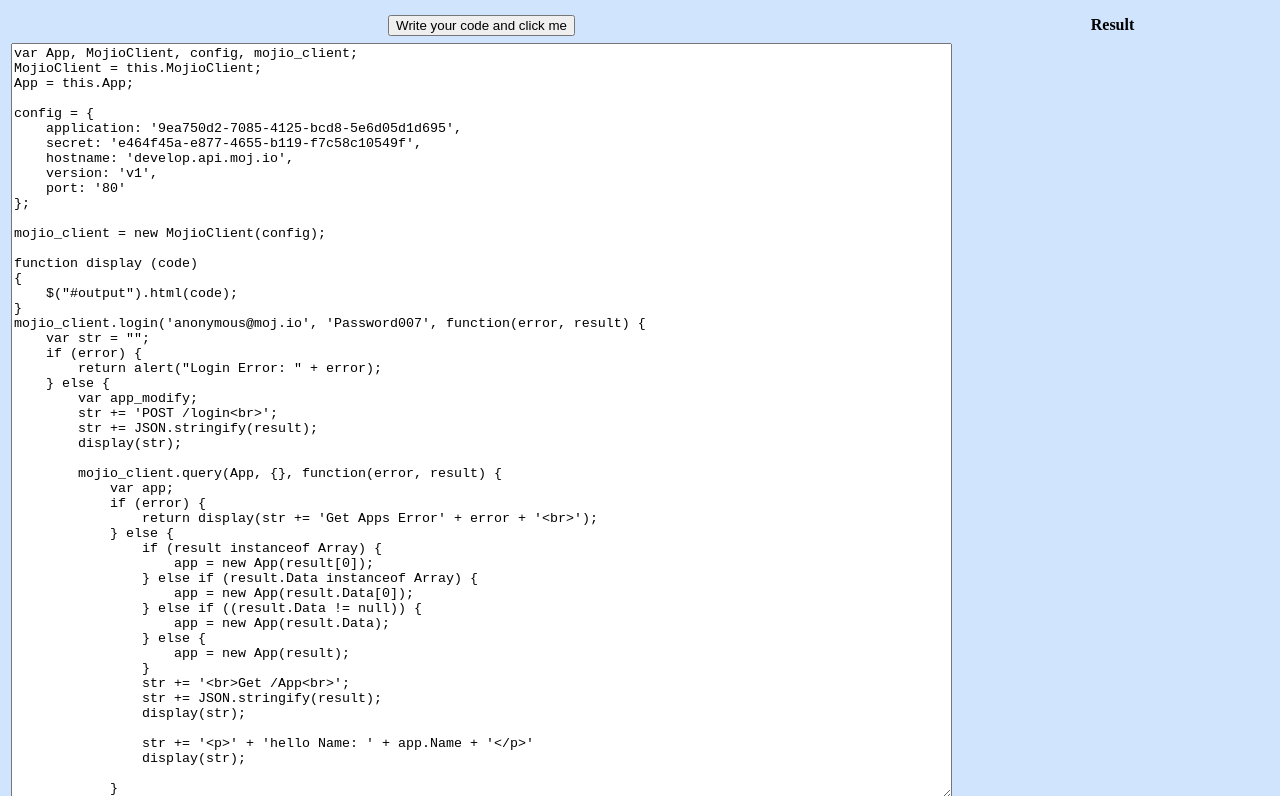
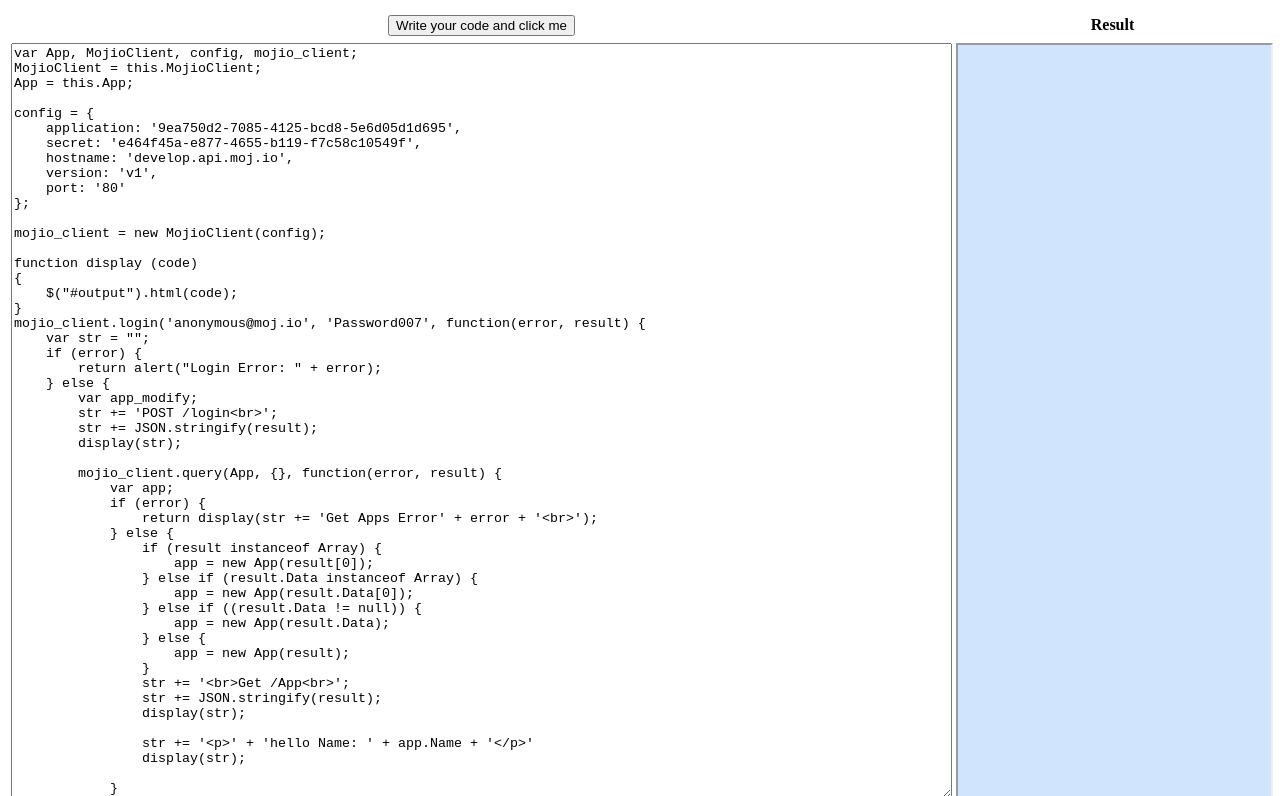
Before and after one commit to mojio/mojio-html-js-example, a website: page index.html in a window 1280 px wide. Both pictures are taken after a click on the button "Write your code and click me". Shown: the top 796 px of the page. Drawn offline with nearby package versions, Linux system fonts and the light colour scheme.

Commit message:
Using iframe instead of div for the "runningArea" result panel.

```diff
--- a/index.html
+++ b/index.html
@@ -10,20 +10,43 @@
         <script type="text/javascript" charset="utf-8" src="bower_components/mojio-js/dist/browser/App.js"></script>
 
         <script type="text/javascript">
-            function insert_code(obj)
-            {
-                var obj = "<style>" + $( "#userCSS" ).val() + "<\/style>";
-                obj += $( "#userHtml" ).val();
-                obj += "<script>" + $( "#userCode" ).val() + "<\/script>";
-                var target = $("#runningArea").html(obj);
+            var scripts = '<script type="text/javascript" charset="utf-8" src="bower_components/jquery/dist/jquery.js"><\/script>' +
+            '<script type="text/javascript" charset="utf-8" src="bower_components/mojio-js/dist/browser/MojioClient.js"><\/script>' +
+            '<script type="text/javascript" charset="utf-8" src="bower_components/mojio-js/dist/browser/User.js"><\/script>' +
+            '<script type="text/javascript" charset="utf-8" src="bower_components/mojio-js/dist/browser/App.js"><\/script>';
+
+            function init() {
+                var iframe = document.getElementById("runningArea");
+                var doc = iframe.contentDocument || iframe.contentWindow.document;
+                var html = '<body>' + 'Enter code in the textarea and run the code to see the result here.' + '<\/body>';
+
+                doc.open();
+                doc.write(html);
+                doc.close();
             }
+
+            function insert_code(obj) {
+                var obj = '<style>' + document.getElementById("userCSS").value + '<\/style>';
+                obj += document.getElementById("userHtml").value;
+                obj += '<script>' + document.getElementById("userCode").value + '<\/script>';
+
+                var iframe = document.getElementById("runningArea");
+                var doc = iframe.contentDocument || iframe.contentWindow.document;
+                var html = '<head>' + scripts + '<\/head>' + '<body>' + obj + '<\/body>';
+
+                doc.open();
+                doc.writeln(html);
+                doc.close();
+            }
+
+            window.onload = init;
         </script>
     </head>
     <body>
         <table width="100%" height="100%" border="0">
             <thead>
                 <tr height="30px">
-                    <th width="50%">
+                    <th width="40%">
                         <button onclick="insert_code()">Write your code and click me</button>
                     </th>
                     <th>Result</th>
@@ -31,7 +54,7 @@
             </thead>
             <tbody>
                 <tr height="*">
-                    <td width="50%" valign="top">
+                    <td width="40%" valign="top">
                         <textarea cols="115" rows="50" id="userCode" placeholder="js">
 var App, MojioClient, config, mojio_client;
 MojioClient = this.MojioClient;
@@ -86,22 +109,18 @@ mojio_client.login('anonymous@moj.io', 'Password007', function(error, result) {
         });
 
     }
-});
-                        </textarea>
+});</textarea>
                         <textarea cols="115" rows="20" id="userHtml" placeholder="html">
 <div id="output">
-
 </div>
                         </textarea>
                         <textarea cols="115" rows="20" id="userCSS" placeholder="css">
 body {
     background-color: #d0e4fe;
-}
-                        </textarea>
+}</textarea>
                     </td>
-                    <td width="50%" valign="top">
-                        <div id="runningArea" frameborder="1" width="100%" height="100%">
-                        </div>
+                    <td width="40%" valign="top">
+                        <iframe id="runningArea" frameborder="1" width="100%" height="100%"></iframe>
                     </td>
                 </tr>
             </tbody>
```
